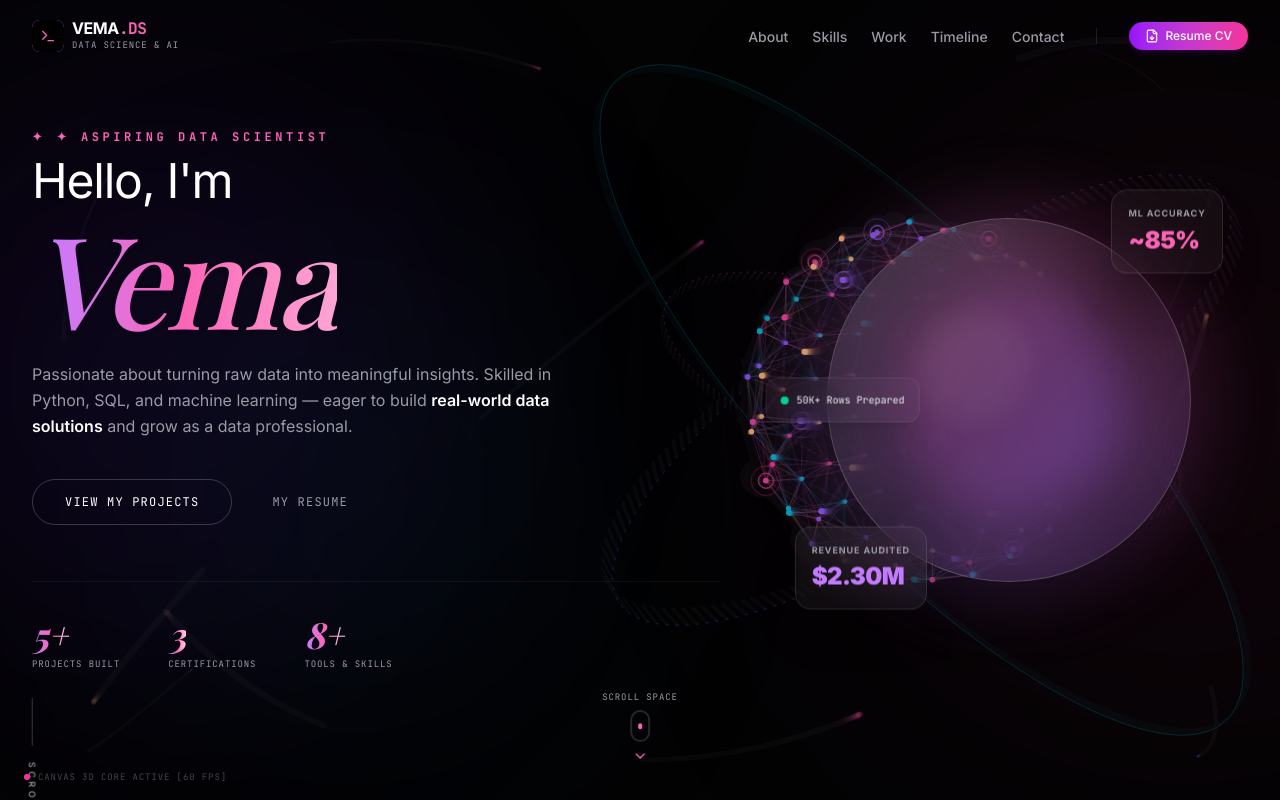
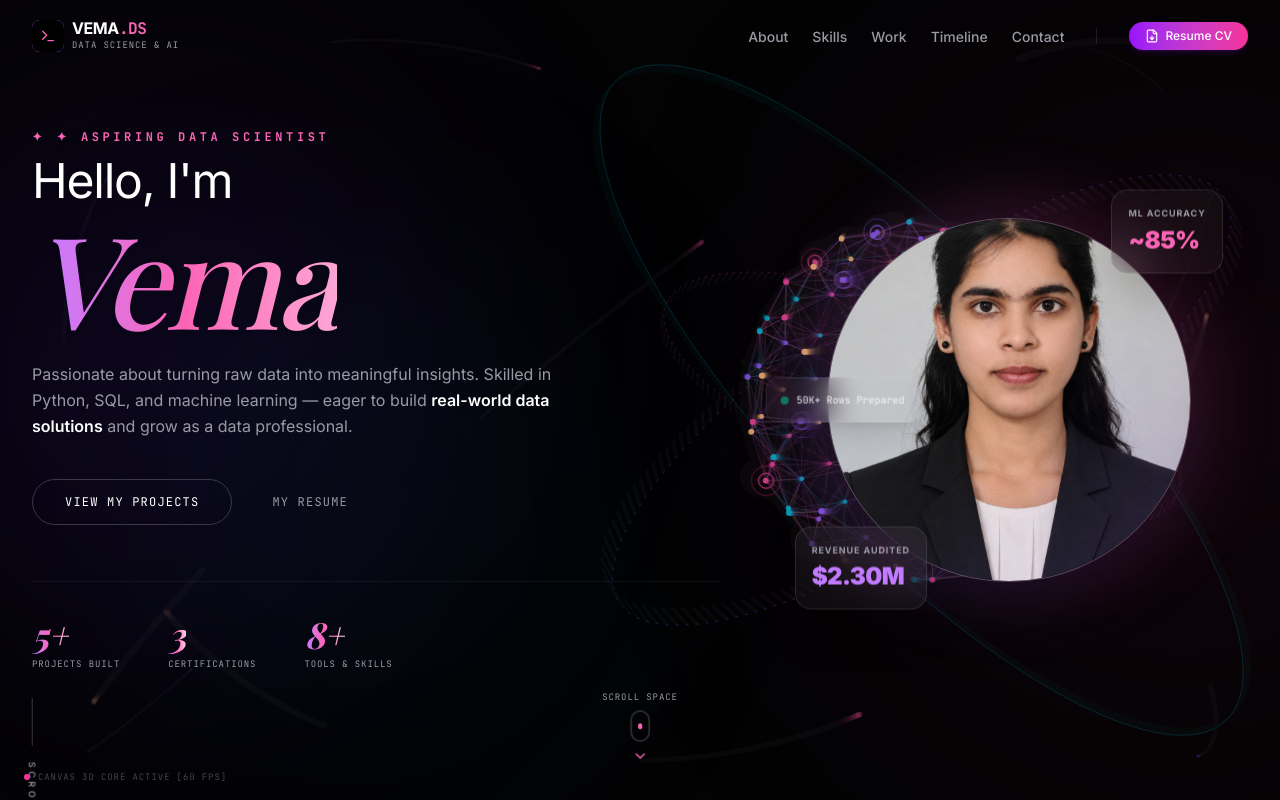
Before and after one commit to mallelavema/my_portfolio, a React (Vite) app: page / in a window 1280 px wide. Shown: the top 800 px of the page. Built offline with nearby package versions, Linux system fonts and the light colour scheme; a web font is replaced by a local one.

Commit message:
Add profile photo and wire into Hero component

```diff
--- a/src/components/Hero.tsx
+++ b/src/components/Hero.tsx
@@ -2,6 +2,7 @@ import React from 'react';
 import { ArrowRight, ChevronDown, Cpu, Database, Eye } from 'lucide-react';
 import { motion } from 'motion/react';
 import { personalInfo } from '../data';
+import profilePhoto from '../assets/profile-photo.png';
 
 interface HeroProps {
   onOpenPrintCV: () => void;
@@ -108,37 +109,25 @@ export default function Hero({ onOpenPrintCV }: HeroProps) {
           </motion.div>
         </div>
 
-        {/* Floating Abstract 3D Central Glass Visual & Floating HUD Stats (Frosted Glass Theme) */}
-        <div className="lg:col-span-5 hidden lg:flex items-center justify-center h-[500px] relative">
+        {/* Profile Photo Visual & Floating HUD Stats */}
+        <div className="lg:col-span-5 flex items-center justify-center h-[500px] relative">
           <motion.div
             initial={{ opacity: 0, scale: 0.9 }}
             animate={{ opacity: 1, scale: 1 }}
             transition={{ duration: 1, delay: 0.4 }}
-            className="relative w-[380px] h-[380px]"
+            className="relative w-[280px] h-[280px] sm:w-[340px] sm:h-[340px] lg:w-[380px] lg:h-[380px]"
           >
-            {/* Outer Glow */}
             <div className="absolute inset-0 bg-gradient-to-tr from-[#8B5CF6] to-[#EC4899] rounded-full blur-[40px] opacity-25"></div>
 
-            {/* The "3D" Glass sphere shell (layers directly on top of the 3D Canvas element) */}
             <div className="absolute inset-2 rounded-full bg-white/[0.03] backdrop-blur-[45px] border border-white/20 shadow-2xl flex items-center justify-center overflow-hidden">
               <div className="absolute inset-0 bg-gradient-to-br from-white/10 via-transparent to-[#8B5CF6]/15"></div>
-              {/* Inner Pulsing Core */}
-              <motion.div
-                animate={{
-                  scale: [1, 1.08, 1],
-                  rotate: [0, 180, 360]
-                }}
-                transition={{
-                  repeat: Infinity,
-                  duration: 10,
-                  ease: "linear"
-                }}
-                className="w-52 h-52 bg-gradient-to-tr from-[#8B5CF6]/30 to-[#EC4899]/20 rounded-[40%] filter blur-xl"
+              <img
+                src={profilePhoto}
+                alt="Vema"
+                className="w-full h-full object-cover"
               />
-              <div className="absolute top-1/4 left-1/4 w-28 h-28 bg-white/5 rounded-full blur-md"></div>
             </div>
 
-            {/* Floating HUD Stat 1: Forecast Accuracy */}
             <motion.div
               animate={{ y: [0, -8, 0] }}
               transition={{ repeat: Infinity, duration: 4, ease: "easeInOut" }}
@@ -148,7 +137,6 @@ export default function Hero({ onOpenPrintCV }: HeroProps) {
               <span className="text-2xl font-black text-pink-400 tracking-tight">~85%</span>
             </motion.div>
 
-            {/* Floating HUD Stat 2: Revenue Audited */}
             <motion.div
               animate={{ y: [0, 8, 0] }}
               transition={{ repeat: Infinity, duration: 4, delay: 2, ease: "easeInOut" }}
@@ -158,7 +146,6 @@ export default function Hero({ onOpenPrintCV }: HeroProps) {
               <span className="text-2xl font-black text-purple-400 tracking-tight">$2.30M</span>
             </motion.div>
 
-            {/* Floating HUD Stat 3: Datasets */}
             <motion.div
               animate={{ x: [0, -6, 0] }}
               transition={{ repeat: Infinity, duration: 5, ease: "easeInOut" }}
```
Also changed, not shown: src/assets/profile-photo.png (added).
